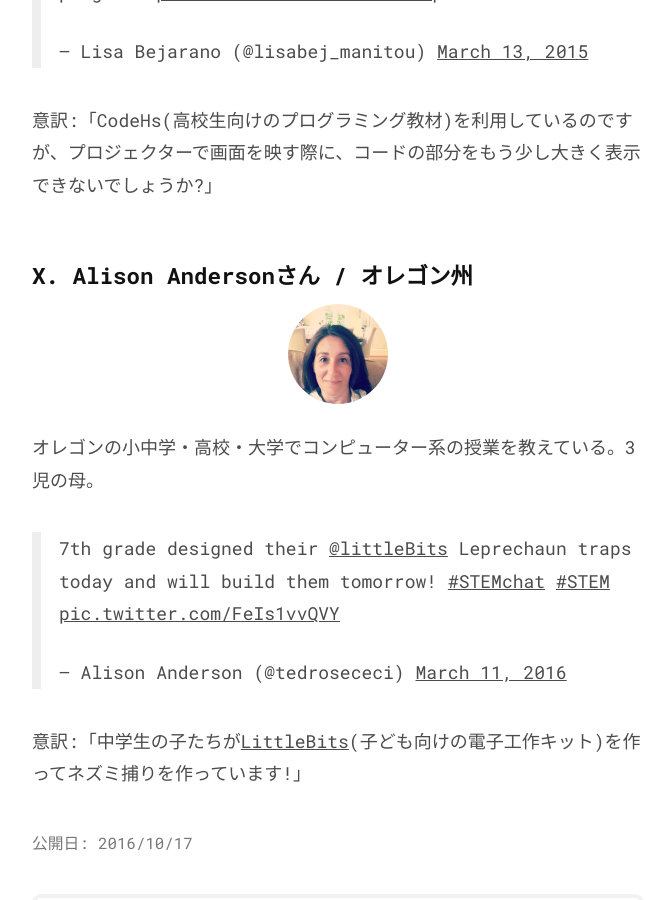
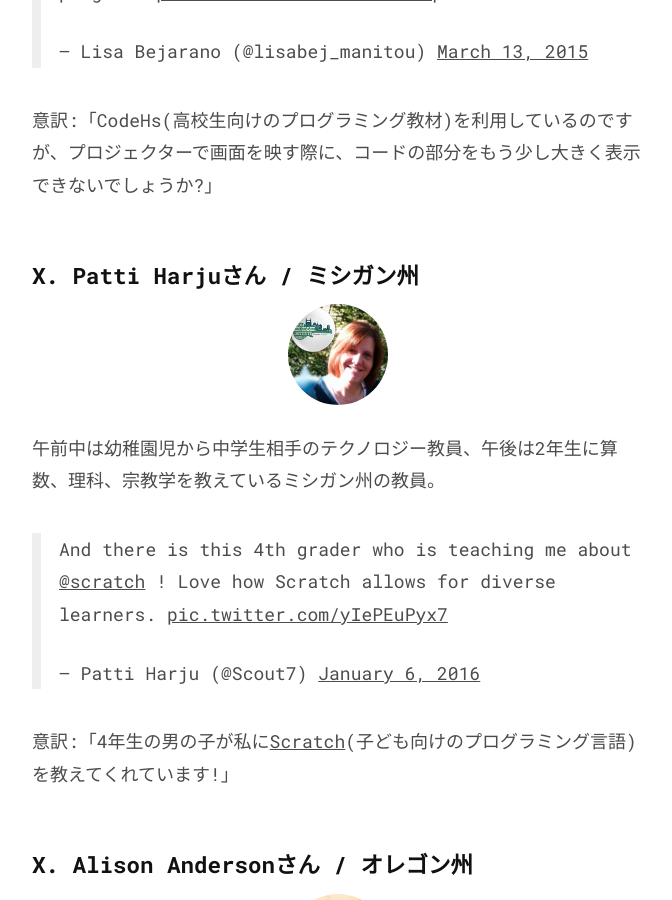
Before and after one commit to chibicode/senseicode, a Jekyll site: the page built from _posts/2016-10-15-100-programming-teachers.md, in a window 1280 px wide and 900 px high, scrolled down 16357 px. Shown: the whole window, without its empty margins (302-974 px from the left). Built offline with Jekyll 4.4.1, drawn with Linux system fonts in a browser that asks for light colours; comment, search, counter and statistics services are not loaded.

Commit message:
Add patti

```diff
--- a/_posts/2016-10-15-100-programming-teachers.md
+++ b/_posts/2016-10-15-100-programming-teachers.md
@@ -281,6 +281,19 @@ Andrea先生と同じく、ミネソタ州の元国語(英語)の先生で、現
 
 意訳:「CodeHs(高校生向けのプログラミング教材)を利用しているのですが、プロジェクターで画面を映す際に、コードの部分をもう少し大きく表示できないでしょうか?」
 
+## X. Patti Harjuさん / ミシガン州
+
+<p style="text-align: center;">
+  <img src="/images/7/teachers/patti.jpg" width="100" style="border-radius: 100%; margin-top: 0; margin-bottom: 0;" />
+</p>
+
+午前中は幼稚園児から中学生相手のテクノロジー教員、午後は2年生に算数、理科、宗教学を教えているミシガン州の教員。
+
+<blockquote class="twitter-tweet" data-lang="en"><p lang="en" dir="ltr">And there is this 4th grader who is teaching me about <a href="https://twitter.com/scratch">@scratch</a> ! Love how Scratch allows for diverse learners. <a href="https://t.co/yIePEuPyx7">pic.twitter.com/yIePEuPyx7</a></p>&mdash; Patti Harju (@Scout7) <a href="https://twitter.com/Scout7/status/684740261977534465">January 6, 2016</a></blockquote>
+<script async src="//platform.twitter.com/widgets.js" charset="utf-8"></script>
+
+意訳:「4年生の男の子が私に[Scratch](https://scratch.mit.edu/)(子ども向けのプログラミング言語)を教えてくれています!」
+
 ## X. Alison Andersonさん / オレゴン州
 
 <p style="text-align: center;">
```
Also changed, not shown: images/7/teachers/patti.jpg (added).
